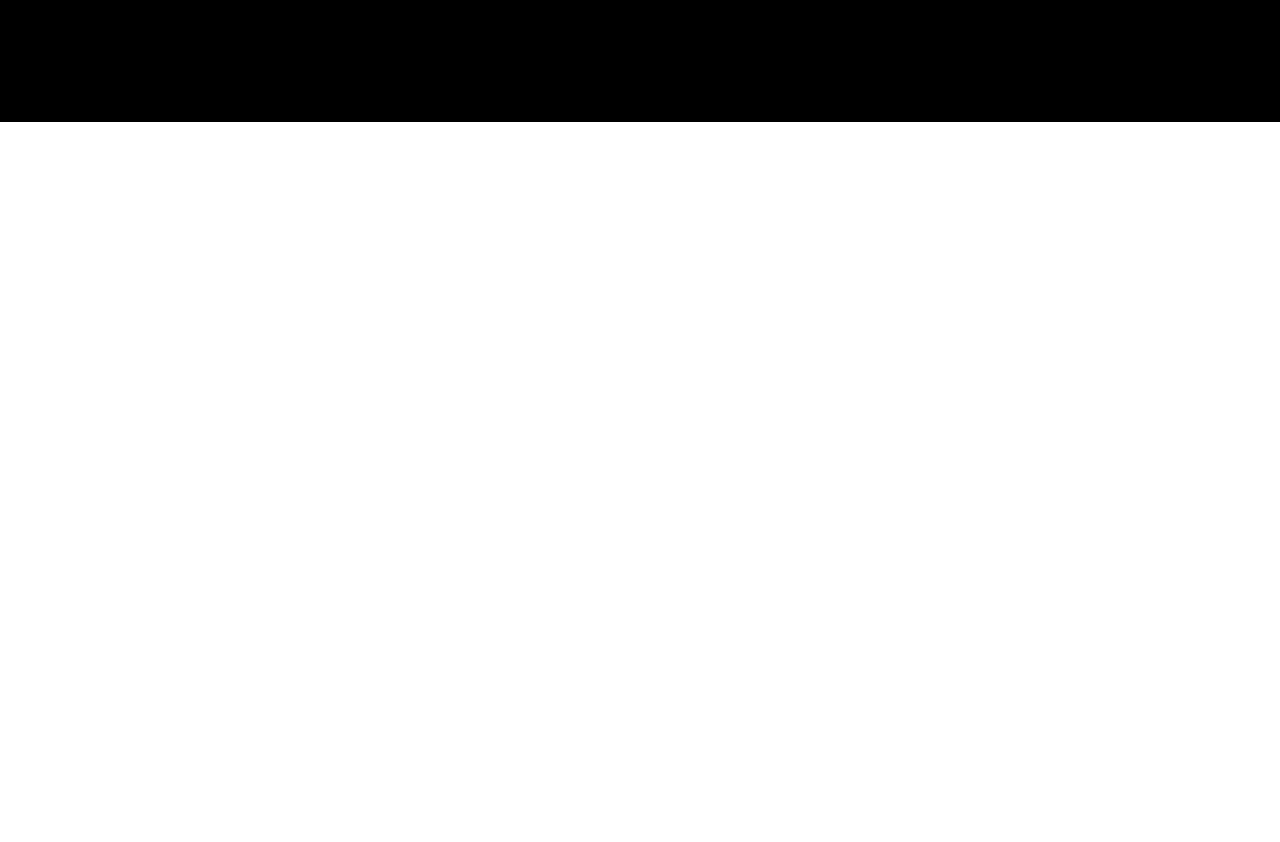
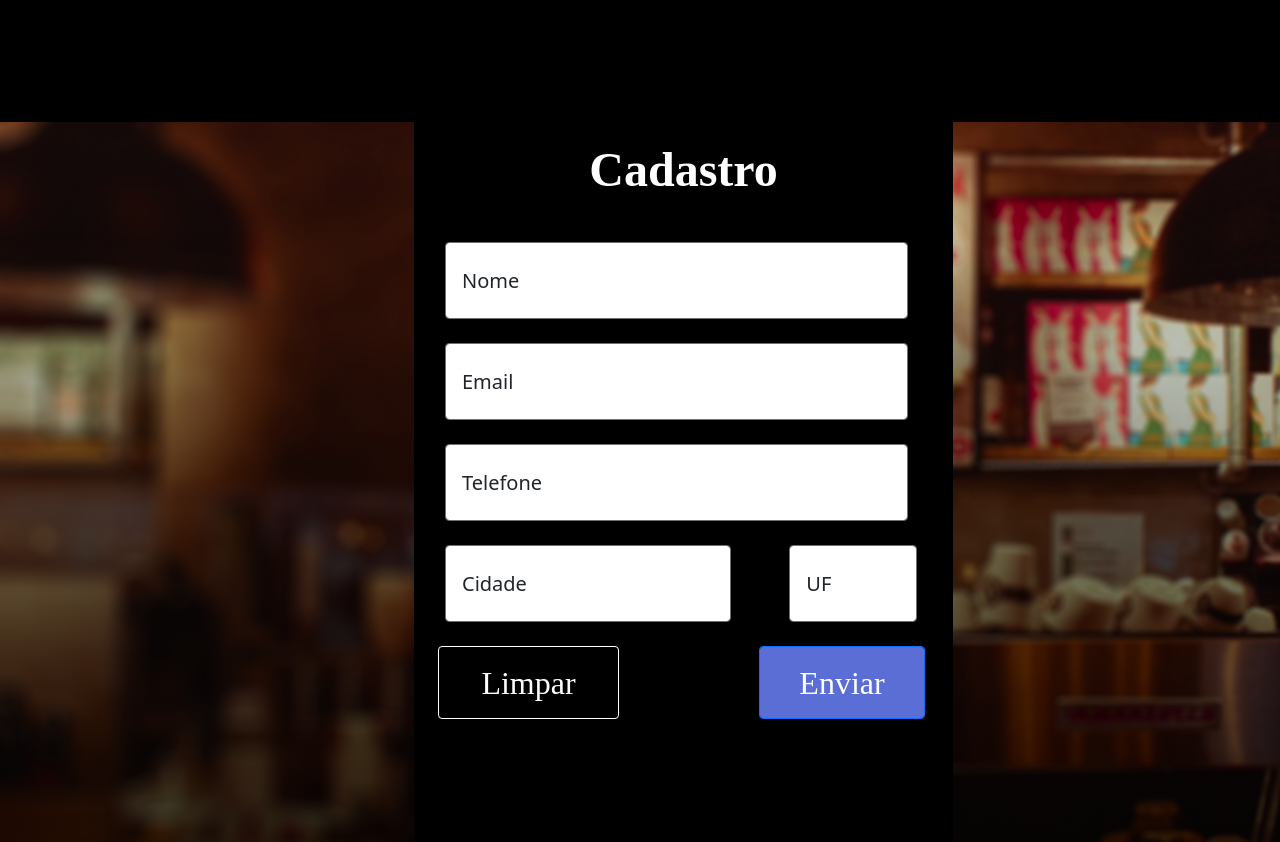
Before and after one commit to khalegjr/foodish-frontend, a React (Create React App) app: page / in a window 1280 px wide. Shown: the part 1980-2822 px from the top of the page. Before the commit the page ends 2102 px from the top, so only its background shows below. Built offline with nearby package versions, Linux system fonts and the light colour scheme.

Commit message:
feat(sessão 4): Cria estrutura base da sessão 4

```diff
--- a/src/App.css
+++ b/src/App.css
@@ -50,6 +50,13 @@
   opacity: 1;
 }
 
+.sessao4 {
+  width: 1920px;
+  height: 720px;
+  background: transparent url('./assets/img/Background3.png') 0% 0% no-repeat padding-box;
+  opacity: 1;
+}
+
 @keyframes App-logo-spin {
   from {
     transform: rotate(0deg);
--- a/src/App.js
+++ b/src/App.js
@@ -9,11 +9,15 @@
   Card,
   Button,
   Image,
+  Form,
+  InputGroup,
 } from "react-bootstrap";
 import Carousel from "react-multi-carousel";
 import "react-multi-carousel/lib/styles.css";
 import image1 from "./assets/img/5c2e894fed6dddaf5b0998129bafd941.png";
+import { useState } from "react";
 
+function App() {
   const responsive = {
     superLargeDesktop: {
       // the naming can be any, depends on you.
@@ -34,7 +38,17 @@
     },
   };
 
-function App() {
+  const [validated, setValidated] = useState(false);
+
+  const handleSubmit = (event) => {
+    const form = event.currentTarget;
+    if (form.checkValidity() === false) {
+      event.preventDefault();
+      event.stopPropagation();
+    }
+
+    setValidated(true);
+  };
   return (
     <div className="App">
       <header class="my-3">
@@ -555,6 +569,207 @@
           </Row>
         </Container>
       </section>
+
+      <section class="sessao4">
+        <Container>
+          <Row>
+            <Col sm={4}>
+              <Container>
+                <Form
+                  style={{
+                    /* UI Properties */
+                    width: "539px",
+                    height: "720px",
+                    background: "#000000 0% 0% no-repeat padding-box",
+                    opacity: "1",
+                    textAlign: "center",
+                  }}
+                  noValidate
+                  validated={validated}
+                  onSubmit={handleSubmit}
+                >
+                  <Row className="mb-3">
+                    <h2
+                      style={{
+                        textAlign: "center",
+                        font: "normal normal bold 48px/96px Poppins",
+                        letterSpacing: " 0px",
+                        color: "#FFFFFF",
+                        opacity: "1",
+                      }}
+                    >
+                      Cadastro
+                    </h2>
+                  </Row>
+                  <Row className="mb-4">
+                    <Form.Group as={Col} md="12" controlId="validationCustom01">
+                      <Form.Control
+                        name="name"
+                        required
+                        type="text"
+                        placeholder="Nome"
+                        defaultValue="Nome"
+                        size="lg"
+                        style={{
+                          width: "463px",
+                          height: "77px",
+                          /* UI Properties */
+                          background: "#FFFFFF 0% 0% no-repeat padding-box",
+                          border: "1px solid #707070",
+                          borderRadius: "4px",
+                          marginLeft: "31px",
+                        }}
+                      />
+                      <Form.Control.Feedback type="invalid">
+                        Erro no nome
+                      </Form.Control.Feedback>
+                    </Form.Group>
+                  </Row>
+
+                  <Row className="mb-4">
+                    <Form.Group as={Col} md="12" controlId="validationCustom01">
+                      <Form.Control
+                        name="email"
+                        required
+                        type="email"
+                        placeholder="Email"
+                        defaultValue="Email"
+                        size="lg"
+                        style={{
+                          width: "463px",
+                          height: "77px",
+                          /* UI Properties */
+                          background: "#FFFFFF 0% 0% no-repeat padding-box",
+                          border: "1px solid #707070",
+                          borderRadius: "4px",
+                          marginLeft: "31px",
+                        }}
+                      />
+                      <Form.Control.Feedback type="invalid">
+                        Email erro
+                      </Form.Control.Feedback>
+                    </Form.Group>
+                  </Row>
+
+                  <Row className="mb-4">
+                    <Form.Group as={Col} md="12" controlId="validationCustom01">
+                      <Form.Control
+                        name="phone"
+                        type="tel"
+                        placeholder="Telefone"
+                        defaultValue="Telefone"
+                        size="lg"
+                        style={{
+                          width: "463px",
+                          height: "77px",
+                          /* UI Properties */
+                          background: "#FFFFFF 0% 0% no-repeat padding-box",
+                          border: "1px solid #707070",
+                          borderRadius: "4px",
+                          marginLeft: "31px",
+                        }}
+                      />
+                      <Form.Control.Feedback type="invalid">
+                        Erro telefone
+                      </Form.Control.Feedback>
+                    </Form.Group>
+                  </Row>
+
+                  <Row className="mb-4">
+                    <Form.Group as={Col} md="8" controlId="validationCustom03">
+                      <Form.Control
+                        name="city"
+                        type="text"
+                        placeholder="Cidade"
+                        defaultValue="Cidade"
+                        size="lg"
+                        style={{
+                          width: "286px",
+                          height: "77px",
+                          /* UI Properties */
+                          background: "#FFFFFF 0% 0% no-repeat padding-box",
+                          border: "1px solid #707070",
+                          borderRadius: "4px",
+                          marginLeft: "31px",
+                        }}
+                      />
+                      <Form.Control.Feedback type="invalid">
+                        Please provide a valid city.
+                      </Form.Control.Feedback>
+                    </Form.Group>
+
+                    <Form.Group as={Col} md="4" controlId="validationCustom04">
+                      <Form.Select
+                        aria-label="Default select example"
+                        name="state"
+                        type="text"
+                        placeholder="Estado"
+                        defaultValue="Estado"
+                        size="lg"
+                        style={{
+                          width: "128px",
+                          height: "77px",
+                          /* UI Properties */
+                          background: "#FFFFFF 0% 0% no-repeat padding-box",
+                          border: "1px solid #707070",
+                          borderRadius: "4px",
+                        }}
+                      >
+                        <option>UF</option>
+                        <option value="1">One</option>
+                        <option value="2">Two</option>
+                        <option value="3">Three</option>
+                      </Form.Select>
+                      <Form.Control.Feedback type="invalid">
+                        Please provide a valid state.
+                      </Form.Control.Feedback>
+                    </Form.Group>
+                  </Row>
+
+                  <Row className="mb-4 gap-4">
+                    <Button
+                      type="submit"
+                      style={{
+                        width: "181px",
+                        height: "73px",
+                        /* UI Properties */
+                        border: "1px solid #FFFFFF",
+                        background: "rgba(0 0 0 / .5)",
+                        borderRadius: "4px",
+                        textAlign: "center",
+                        font: "normal normal 300 32px/48px Poppins",
+                        letterSpacing: "0px",
+                        color: "#FFFFFF",
+                        marginLeft: "36px",
+                      }}
+                    >
+                      Limpar
+                    </Button>
+
+                    <Button
+                      type="submit"
+                      style={{
+                        width: "166px",
+                        height: "73px",
+                        /* UI Properties */
+                        background: "#5B6ED6 0% 0% no-repeat padding-box",
+                        borderRadius: "4px",
+                        textAlign: "center",
+                        font: "normal normal 300 32px/48px Poppins",
+                        letterSpacing: "0px",
+                        color: "#FFFFFF",
+                        marginLeft: "116px",
+                      }}
+                    >
+                      Enviar
+                    </Button>
+                  </Row>
+                </Form>
+              </Container>
+            </Col>
+          </Row>
+        </Container>
+      </section>
     </div>
   );
 }
```
Also changed, not shown: src/assets/img/Background3.png (added). Lines whose indentation alone changed are shown as unchanged.
